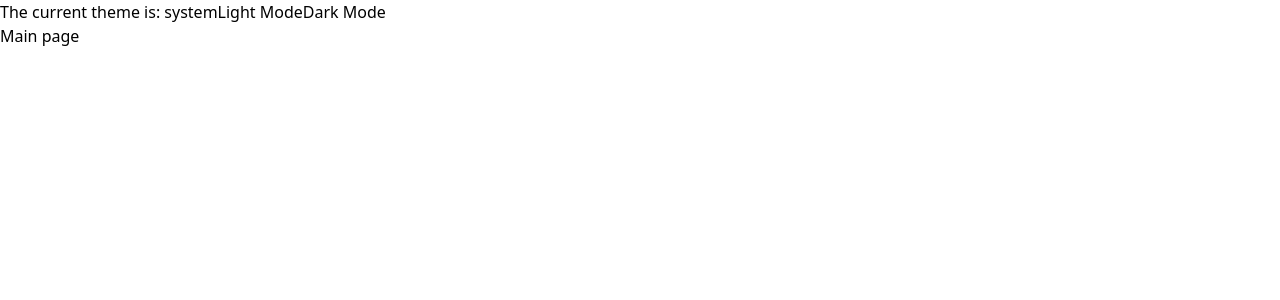
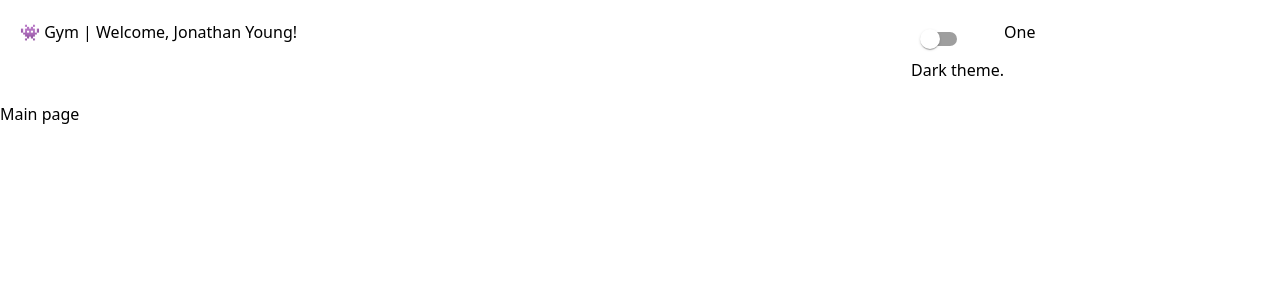
Before and after one commit to Not-Younger/Personal-Website-v2, a Next.js app: page / in a window 1280 px wide. Shown: the top 300 px of the page. Built offline with nearby package versions, Linux system fonts and the light colour scheme.

Commit message:
light and dark mode fix

```diff
--- a/app/layout.tsx
+++ b/app/layout.tsx
@@ -1,11 +1,11 @@
 import type { Metadata } from "next";
 import "@/app/ui/globals.css";
 import Provider from "@/app/providers";
-import ThemeSwitcher from "@/app/ui/ThemeSwitcher";
+import NavBar from "@/app/ui/Navbar";
 
 export const metadata: Metadata = {
-  title: "Jonathan Young",
-  description: "Software Engineer",
+  title: "Gym App",
+  description: "App for tracking weight room progress",
 };
 
 export default function RootLayout({
@@ -17,7 +17,7 @@ export default function RootLayout({
     <html lang="en">
       <body>
         <Provider>
-          <ThemeSwitcher />
+          <NavBar />
           {children}
         </Provider>
       </body>
--- a/app/page.tsx
+++ b/app/page.tsx
@@ -1,4 +1,3 @@
-import ThemeSwitcher from "@/app/ui/ThemeSwitcher";
 
 export default function Home() {
   return (
--- a/app/ui/Navbar.tsx
+++ b/app/ui/Navbar.tsx
@@ -1,15 +1,17 @@
-
+import ThemeSwitcher from "@/app/ui/ThemeSwitcher";
 
 export default function Navbar() {
+  const name: string = "Jonathan Young";
+
   return (
     <div className="flex p-5">
       <div className="flex-none">
-        👾 Jonathan Young | Software Engineer
+        👾 Gym | Welcome, {name}!
       </div>
       <div className="flex-auto">
       </div>
       <div className="flex-32">
-        toggle
+        <ThemeSwitcher />
       </div>
       <div className="flex-none w-64">
         One
--- a/app/ui/ThemeSwitcher.tsx
+++ b/app/ui/ThemeSwitcher.tsx
@@ -1,10 +1,11 @@
 "use client";
 import { useTheme } from "next-themes";
 import { useState, useEffect } from "react";
+import Switch from '@mui/material/Switch';
 
 const ThemeSwitcher = () => {
   const [mounted, setMounted] = useState(false);
-  const { theme, setTheme } = useTheme()
+  const { theme, setTheme } = useTheme();
 
   useEffect(() => {
     setMounted(true);
@@ -15,12 +16,13 @@ const ThemeSwitcher = () => {
   }
 
   return (
-    <div>
-      The current theme is: {theme}
-      <button onClick={() => setTheme('light')}>Light Mode</button>
-      <button onClick={() => setTheme('dark')}>Dark Mode</button>
+    <div className="flex space-x-1">
+      <div>
+        <Switch onChange={() => setTheme((theme == "light") ? "dark" : "light")} />
+        <p>{(theme == "light" ? "Light" : "Dark")} theme.</p>
+      </div>
     </div>
-  )
-}
+  );
+};
 
 export default ThemeSwitcher;
```
Also changed, not shown: app/providers.tsx (line endings or trailing spaces).
